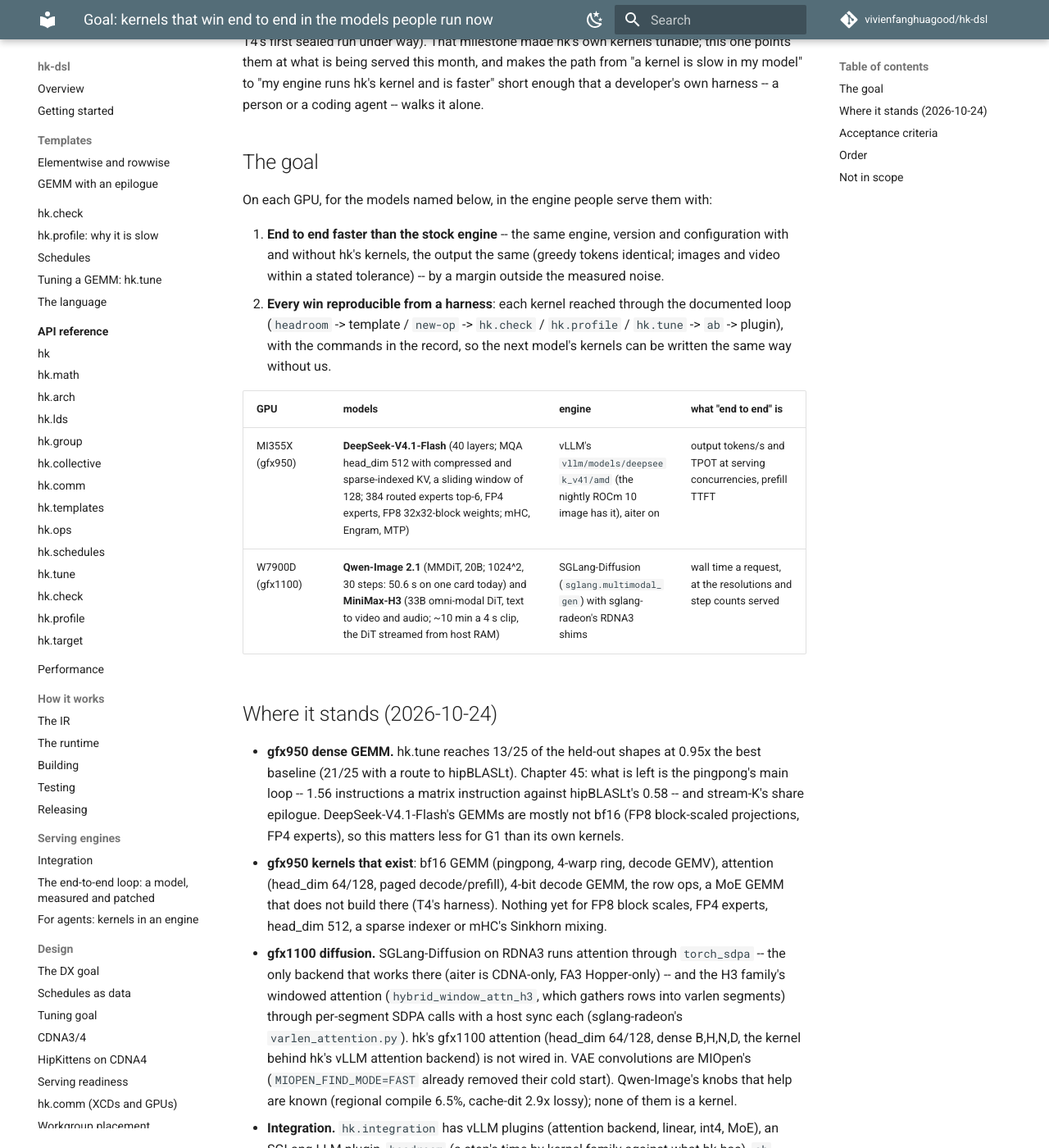
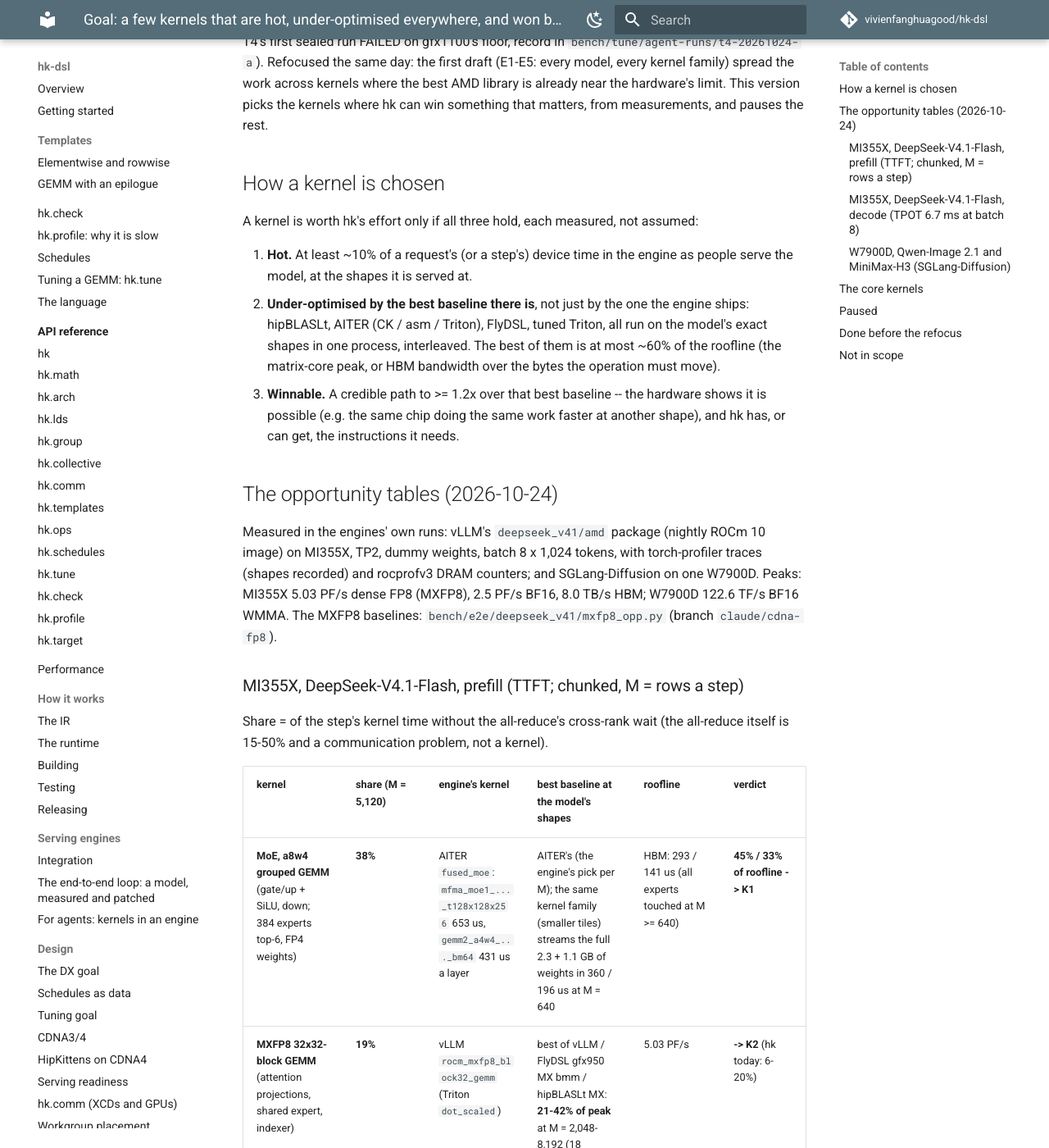
Before and after one commit to vivienfanghuagood/hk-dsl, an MkDocs documentation site: the page built from docs/design/e2e-goal.md, in a window 1280 px wide and 1400 px high, scrolled down 209 px. Shown: the whole window at 82% size. Built offline with MkDocs 1.6.1 and Material for MkDocs 9.7.7, drawn with Linux system fonts in a browser that asks for light colours; comment, search, counter and statistics services are not loaded; some of the changed text lies outside the part shown.

Commit message:
docs/design/e2e-goal: refocus on three core kernels chosen by share, best-baseline gap and winnability
The opportunity tables (MI355X DeepSeek-V4.1-Flash prefill and decode, W7900D
Qwen-Image / MiniMax-H3) measured against every AMD baseline at the models'
shapes: K1 prefill MoE a8w4 grouped GEMM (38% of prefill compute, AITER at
33-45% of HBM roofline), K2 MXFP8 block-32 GEMM (19%, best of vLLM / FlyDSL /
hipBLASLt at 21-42% of FP8 peak), K3 W7900D DiT attention (best baseline
48-50% of peak). Sparse MLA and the mHC seam held in reserve; bf16 GEMM main
loop, decode-M GEMMs/MoE (at roofline), the decode monokernel and W7900D
DiT GEMM (FlyDSL at 72%) paused.

Co-Authored-By: Claude <noreply@anthropic.com>

```diff
--- a/docs/design/e2e-goal.md
+++ b/docs/design/e2e-goal.md
@@ -1,82 +1,117 @@
-# Goal: kernels that win end to end in the models people run now
+# Goal: a few kernels that are hot, under-optimised everywhere, and won by hk
 
 Status: proposed 2026-10-24, the milestone after the tuning goal
-([tuning-goal.md](tuning-goal.md): T1-T3 merged, T4's first sealed run under
-way). That milestone made hk's own kernels tunable; this one points them at
-what is being served this month, and makes the path from "a kernel is slow
-in my model" to "my engine runs hk's kernel and is faster" short enough that
-a developer's own harness -- a person or a coding agent -- walks it alone.
+([tuning-goal.md](tuning-goal.md): T1-T3 merged; T4's first sealed run FAILED
+on gfx1100's floor, record in `bench/tune/agent-runs/t4-20261024-a`).
+Refocused the same day: the first draft (E1-E5: every model, every kernel
+family) spread the work across kernels where the best AMD library is already
+near the hardware's limit. This version picks the kernels where hk can win
+something that matters, from measurements, and pauses the rest.
 
-## The goal
+## How a kernel is chosen
 
-On each GPU, for the models named below, in the engine people serve them
-with:
+A kernel is worth hk's effort only if all three hold, each measured, not
+assumed:
 
-1. **End to end faster than the stock engine** -- the same engine, version
-   and configuration with and without hk's kernels, the output the same
-   (greedy tokens identical; images and video within a stated tolerance) --
-   by a margin outside the measured noise.
-2. **Every win reproducible from a harness**: each kernel reached through the
-   documented loop (`headroom` -> template / `new-op` -> `hk.check` /
-   `hk.profile` / `hk.tune` -> `ab` -> plugin), with the commands in the
-   record, so the next model's kernels can be written the same way without us.
+1. **Hot.** At least ~10% of a request's (or a step's) device time in the
+   engine as people serve the model, at the shapes it is served at.
+2. **Under-optimised by the best baseline there is**, not just by the one
+   the engine ships: hipBLASLt, AITER (CK / asm / Triton), FlyDSL, tuned
+   Triton, all run on the model's exact shapes in one process, interleaved.
+   The best of them is at most ~60% of the roofline (the matrix-core peak,
+   or HBM bandwidth over the bytes the operation must move).
+3. **Winnable.** A credible path to >= 1.2x over that best baseline -- the
+   hardware shows it is possible (e.g. the same chip doing the same work
+   faster at another shape), and hk has, or can get, the instructions it
+   needs.
 
-| GPU | models | engine | what "end to end" is |
+## The opportunity tables (2026-10-24)
+
+Measured in the engines' own runs: vLLM's `deepseek_v41/amd` package (nightly
+ROCm 10 image) on MI355X, TP2, dummy weights, batch 8 x 1,024 tokens, with
+torch-profiler traces (shapes recorded) and rocprofv3 DRAM counters; and
+SGLang-Diffusion on one W7900D. Peaks: MI355X 5.03 PF/s dense FP8 (MXFP8),
+2.5 PF/s BF16, 8.0 TB/s HBM; W7900D 122.6 TF/s BF16 WMMA. The MXFP8
+baselines: `bench/e2e/deepseek_v41/mxfp8_opp.py` (branch `claude/cdna-fp8`).
+
+### MI355X, DeepSeek-V4.1-Flash, prefill (TTFT; chunked, M = rows a step)
+
+Share = of the step's kernel time without the all-reduce's cross-rank wait
+(the all-reduce itself is 15-50% and a communication problem, not a kernel).
+
+| kernel | share (M = 5,120) | engine's kernel | best baseline at the model's shapes | roofline | verdict |
+|---|---|---|---|---|---|
+| **MoE, a8w4 grouped GEMM** (gate/up + SiLU, down; 384 experts top-6, FP4 weights) | **38%** | AITER `fused_moe`: `mfma_moe1_..._t128x128x256` 653 us, `gemm2_a4w4_..._bm64` 431 us a layer | AITER's (the engine's pick per M); the same kernel family (smaller tiles) streams the full 2.3 + 1.1 GB of weights in 360 / 196 us at M = 640 | HBM: 293 / 141 us (all experts touched at M >= 640) | **45% / 33% of roofline -> K1** |
+| **MXFP8 32x32-block GEMM** (attention projections, shared expert, indexer) | **19%** | vLLM `rocm_mxfp8_block32_gemm` (Triton `dot_scaled`) | best of vLLM / FlyDSL gfx950 MX bmm / hipBLASLt MX: **21-42% of peak** at M = 2,048-8,192 (18 shapes) | 5.03 PF/s | **-> K2** (hk today: 6-20%) |
+| sparse MLA prefill (head_dim 512, one KV head, window 128 + top-512 compressed keys) | 14% | Triton `_sparse_mla_..._FP8_DSV4`, 470 us a layer | Triton is the only one | ~86 us at BF16 peak (~18% now) | **reserve K4** |
+| mHC seam (`mhc_fused_post_pre_delayed_rmsnorm`, 4 streams x 5,120) | 12% | Triton, 148 us a layer | Triton | ~53 us at HBM (420 MB): 35% | **reserve K5** |
+
+### MI355X, DeepSeek-V4.1-Flash, decode (TPOT 6.7 ms at batch 8)
+
+| kernel | share | measured | verdict |
 |---|---|---|---|
-| MI355X (gfx950) | **DeepSeek-V4.1-Flash** (40 layers; MQA head_dim 512 with compressed and sparse-indexed KV, a sliding window of 128; 384 routed experts top-6, FP4 experts, FP8 32x32-block weights; mHC, Engram, MTP) | vLLM's `vllm/models/deepseek_v41/amd` (the nightly ROCm 10 image has it), aiter on | output tokens/s and TPOT at serving concurrencies, prefill TTFT |
-| W7900D (gfx1100) | **Qwen-Image 2.1** (MMDiT, 20B; 1024^2, 30 steps: 50.6 s on one card today) and **MiniMax-H3** (33B omni-modal DiT, text to video and audio; ~10 min a 4 s clip, the DiT streamed from host RAM) | SGLang-Diffusion (`sglang.multimodal_gen`) with sglang-radeon's RDNA3 shims | wall time a request, at the resolutions and step counts served |
+| `dsv41_mono` K1 + K2 (FlyDSL monokernel: a whole decoder layer in two persistent launches -- attention, MoE, both all-reduces in-kernel) | 55% | K2: 522 MB a launch in 124 us = 4.2 TB/s, 52% of HBM | Hot and below roofline, but not a kernel: matching it means re-building a fused layer with in-kernel cross-rank hand-offs. Not now; revisit with the monokernel's own timeline build (`timeline=True`) to see whether its MoE stage is the part below roofline. |
+| AITER MoE at M > 48 (the non-mono path) | 19% at batch 8 | `moe1 t32x128x256` 7.1 TB/s, `gemm2_a4w4 bm32` 6.1 TB/s | at roofline: no |
+| MXFP8 GEMM, decode M | 5% | 9.1 TB/s by the counters (LLC hits) | at roofline: no |
 
-## Where it stands (2026-10-24)
+### W7900D, Qwen-Image 2.1 and MiniMax-H3 (SGLang-Diffusion)
 
-- **gfx950 dense GEMM.** hk.tune reaches 13/25 of the held-out shapes at
-  0.95x the best baseline (21/25 with a route to hipBLASLt). Chapter 45: what
-  is left is the pingpong's main loop -- 1.56 instructions a matrix
-  instruction against hipBLASLt's 0.58 -- and stream-K's share epilogue.
-  DeepSeek-V4.1-Flash's GEMMs are mostly not bf16 (FP8 block-scaled
-  projections, FP4 experts), so this matters less for G1 than its own kernels.
-- **gfx950 kernels that exist**: bf16 GEMM (pingpong, 4-warp ring, decode
-  GEMV), attention (head_dim 64/128, paged decode/prefill), 4-bit decode GEMM,
-  the row ops, a MoE GEMM that does not build there (T4's harness). Nothing
-  yet for FP8 block scales, FP4 experts, head_dim 512, a sparse indexer or
-  mHC's Sinkhorn mixing.
-- **gfx1100 diffusion.** SGLang-Diffusion on RDNA3 runs attention through
-  `torch_sdpa` -- the only backend that works there (aiter is CDNA-only, FA3
-  Hopper-only) -- and the H3 family's windowed attention
-  (`hybrid_window_attn_h3`, which gathers rows into varlen segments) through
-  per-segment SDPA calls with a host sync each (sglang-radeon's
-  `varlen_attention.py`). hk's gfx1100 attention (head_dim 64/128, dense
-  B,H,N,D, the kernel behind hk's vLLM attention backend) is not wired in. VAE
-  convolutions are MIOpen's (`MIOPEN_FIND_MODE=FAST` already removed their
-  cold start). Qwen-Image's knobs that help are known (regional compile 6.5%,
-  cache-dit 2.9x lossy); none of them is a kernel.
-- **Integration.** `hk.integration` has vLLM plugins (attention backend,
-  linear, int4, MoE), an SGLang LLM plugin, `headroom` (a step's time by
-  kernel family against what hk has), `ab` (verdicts against the measured
-  noise) and `new-op`. Nothing for SGLang-Diffusion, nothing for vLLM's
-  hardware-isolated `vllm/models/*/amd` model packages.
+| kernel | share | best baseline | hk now | verdict |
+|---|---|---|---|---|
+| **DiT attention** (non-causal, head_dim 128; Qwen B1 H32 N4,096; H3 H56 N14,720) | stock: 31% (Qwen), ~44% of H3's denoise; with the best baseline in: ~13% / ~21%; grows with N^2 for longer clips and larger frames | tuned Triton flash: 48-50% of peak (AOTriton, what torch ships: 17%) | 52-53%, integrated (PR #21: 1.50x Qwen, 1.43x H3 denoise) | **-> K3** (the winnable part is now 50% -> 70%+ of peak) |
+| DiT GEMM (Qwen 4096 x {12288, 4096} x {4096, 12288}; H3 14720 x {21504, 28672, 5376} x {5376, 7168}) | 73% of Qwen's device time | FlyDSL 71-73% (hipBLASLt 56-58%, Triton 66-68%) | 72-74%, integrated with per-shape fallback | best baseline above 60%: **paused** |
+| H3 VAE decode (MIOpen convolutions) | ~30% of H3's request (109 s of 345 s stock) | not measured | -- | **measure next**: candidate if MIOpen is far from roofline |
 
-## Acceptance criteria
+## The core kernels
 
-| id | criterion | evidence |
-|---|---|---|
-| E1 | **Qwen-Image 2.1 on a W7900D**: hk's kernels as a SGLang-Diffusion attention backend (and GEMM / norm / modulation ops where `headroom` ranks them) make a 1024^2 30-step request faster than stock (torch_sdpa, hipBLASLt) outside the noise, images within the tolerance the stock path's own run-to-run variation sets. | `ab`-style interleaved runs, images, docs/history |
-| E2 | **MiniMax-H3 on a W7900D**: its varlen windowed attention on an hk kernel (segments read on the GPU, no host sync), and the DiT's offload made cheaper where the kernels allow; a 4 s clip faster than stock. | same |
-| E3 | **DeepSeek-V4.1-Flash on an MI355X**: `headroom` on the vLLM AMD model (dummy weights where the real ones do not fit the shared box; the layer count cut with `hf_overrides` for per-layer attribution), then hk kernels for the families it ranks -- expected: FP8 32x32-block GEMM, FP4 grouped expert GEMM, head_dim-512 MQA decode over the compressed/sparse KV -- each >= the kernel vLLM runs there, and the engine faster end to end at a stated concurrency, tokens identical. | per-kernel scoreboards, `ab`, docs/history |
-| E4 | **The loop, written down**: for each of E1-E3 a walkthrough a developer's harness can replay -- the commands from `headroom` to the plugin, and an `hk.integration` adapter for SGLang-Diffusion and for vLLM's `models/*/amd` packages that loads an hk kernel without patching the engine's tree. | docs, examples, tests |
-| E5 | **gfx950 GEMM's main loop**: fewer non-matrix instructions a matrix instruction in the pingpong (the SALU address work, LDS reads per MFMA, hazard nops), measured by `hk.profile` and on the acceptance split. | chapter, scoreboard |
+| id | kernel | GPU, model | target |
+|---|---|---|---|
+| **K1** | MoE a8w4 grouped GEMM for prefill: gate/up with fused SiLU-mul, and down, FP8 activations x MXFP4 weights (`v_mfma_scale_f32_16x16x128_f8f6f4`), AITER's weight shuffle and routing order | MI355X, DeepSeek-V4.1-Flash | >= 1.3x AITER's per layer at M = 2,048-16,384, toward the weight-streaming time the same chip shows at M = 640; then prefill TTFT faster in vLLM, tokens identical |
+| **K2** | MXFP8 block-scaled GEMM (E8M0 per 1x32 activations, 32x32 weights) at prefill M | MI355X, DeepSeek-V4.1-Flash | >= 1.2x the best of vLLM / FlyDSL / hipBLASLt on the 6 projection shapes at M >= 2,048 (best today 21-42% of peak; target >= 55%); bit-identical to vLLM's kernel as hk's is now |
+| **K3** | DiT attention, non-causal, head_dim 128, BNHD in place | W7900D, Qwen-Image 2.1 / MiniMax-H3 | >= 70% of peak (1.3x tuned Triton) at N = 4,096-60,000; whole-request gain reported for Qwen 1024^2 and H3 clips at served lengths |
+| K4 (reserve) | sparse MLA prefill, head_dim 512, MQA, gathered keys | MI355X | taken up when K1 or K2 meets its target |
+| K5 (reserve) | mHC seam: the 4-stream fold, Sinkhorn gate and RMSNorm in one pass at HBM speed | MI355X | same |
 
-## Order
+Each kernel is done when (a) its scoreboard against every baseline above
+shows the target, on the model's shapes, interleaved, in one process; (b) the
+engine runs it through `hk.integration` without patching the engine's tree;
+(c) the end-to-end A/B is outside the measured noise, outputs identical (or
+images within the stock path's own run-to-run variation); (d) the steps are
+written as a replayable loop ([docs/e2e-loop.md](../e2e-loop.md)) so a
+developer's harness can do the next one.
 
-E1 first: one card, a 33 GB model, an attention path where the stock
-backend is the slowest one the card has, and a metric (seconds an image) that
-needs no serving setup. E3's per-kernel work starts in parallel from the
-model's config and vLLM's AMD package, since its end-to-end runs need
-several of the shared MI355X's GPUs. E2 builds on E1's backend. E5 runs
-alongside, on GPU time the others leave.
+K1 and K2 share the scaled-MFMA path hk already has (FP8 operands, E8M0
+scales, bit-identical to vLLM, but at 6-20% of peak: the matrix unit is 16%
+busy). Raising that main loop is the first step of both.
+
+## Paused
+
+- gfx950 bf16 GEMM: the pingpong's main loop (the first draft's E5) and more
+  dense-GEMM schedule work (tuning-goal K4): DeepSeek-V4.1's GEMMs are not bf16.
+- MXFP8 at decode M, MoE at decode M > 48: at roofline.
+- The decode monokernel: see above.
+- W7900D DiT GEMM: hk is at parity with FlyDSL, the best baseline, at 72-74%
+  of peak; it stays integrated (per-shape measured routing) but gets no new
+  work.
+- MiniMax-H3 as a target of its own (the first draft's E2): it is K3's
+  validation scenario; its offload and VAE stages are measured, not
+  optimised, until the VAE measurement says otherwise.
+
+## Done before the refocus
+
+- Qwen-Image 2.1, 1024^2, 30 steps, one W7900D: 42.2 s -> 28.2 s (1.50x),
+  hk attention + GEMM via `hk.integration sglang-diffusion` (PR #21,
+  [chapter 46](../history/46-qwen-image-on-rdna3.md)).
+- MiniMax-H3 4 s clip: denoise 1.43x with hk attention, the request 1.15x
+  (median of three interleaved runs; the VAE decode stage is noisy).
+- DeepSeek-V4.1-Flash: the profiling path in vLLM's AMD package (dummy
+  weights, TP2, traces with shapes, DRAM counters), the tables above; an
+  MXFP8 GEMM in hk bit-identical to vLLM's (branch `claude/cdna-fp8`).
 
 ## Not in scope
 
 - Lossy speedups as hk's result (cache-dit, fewer steps, lower-bit weights
-  than the checkpoint ships): they are product decisions; hk's numbers are at
-  the checkpoint's precision and the request's step count.
+  than the checkpoint ships).
+- Communication kernels (the all-reduce is the largest non-kernel item in
+  prefill; that belongs to vLLM / RCCL / quick-reduce).
 - Training kernels.
```
